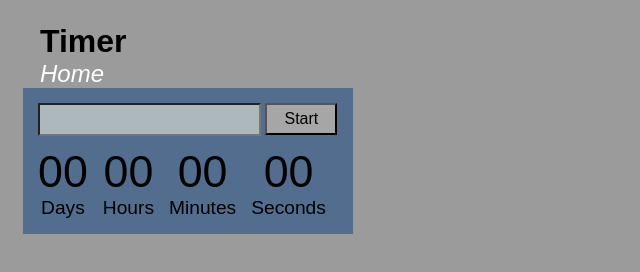
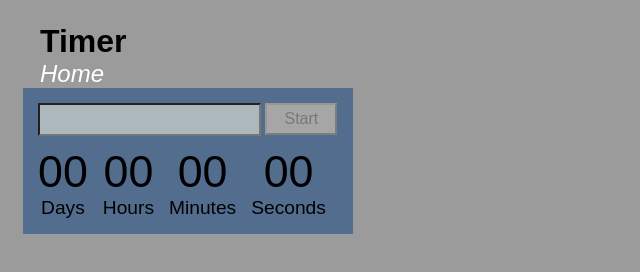
Before and after one commit to Seeker2025/js-hw-10, a plain HTML site: page 1-timer.html in a window 1280 px wide. Shown: the full height of the page, 0-640 px from the left. Drawn offline with Linux system fonts and the light colour scheme.

Commit message:
Deploying to gh-pages from @ Seeker2025/js-hw-10@25f3522d53adf2fb2b50e486a1eb06f19abdbfe1 🚀

```diff
--- a/1-timer.html
+++ b/1-timer.html
@@ -22,7 +22,8 @@
 
 
     <input type="text" id="datetime-picker" />
-<button type="button" data-start>Start</button>
+<!-- disabled -->
+<button type="button" data-start disabled>Start</button>
 
 <div class="timer">
   <div class="field">
--- a/1-timer.js
+++ b/1-timer.js
@@ -1,2 +1,2 @@
-import"./assets/modulepreload-polyfill-B5Qt9EMX.js";/* empty css                      */import"./assets/vendor-DnzlHthD.js";console.log("Timer module loaded");let e=5;const o=setInterval(()=>{e-=1,console.log(e),e===0&&(clearInterval(o),console.log("Timer stopped"))},1e3);
+import"./assets/modulepreload-polyfill-B5Qt9EMX.js";/* empty css                      */import"./assets/vendor-DnzlHthD.js";console.log("Timer module loaded");const s=document.querySelector("#datetime-picker"),l=document.querySelector("[data-start]");console.log(s);console.log(l);function t(o){const n=Math.floor(o/864e5),e=Math.floor(o%864e5/36e5),c=Math.floor(o%864e5%36e5/6e4),r=Math.floor(o%864e5%36e5%6e4/1e3);return{days:n,hours:e,minutes:c,seconds:r}}console.log(t(2e3));console.log(t(14e4));console.log(t(2414e4));
 //# sourceMappingURL=1-timer.js.map
```
Also changed, not shown: 1 other file.
